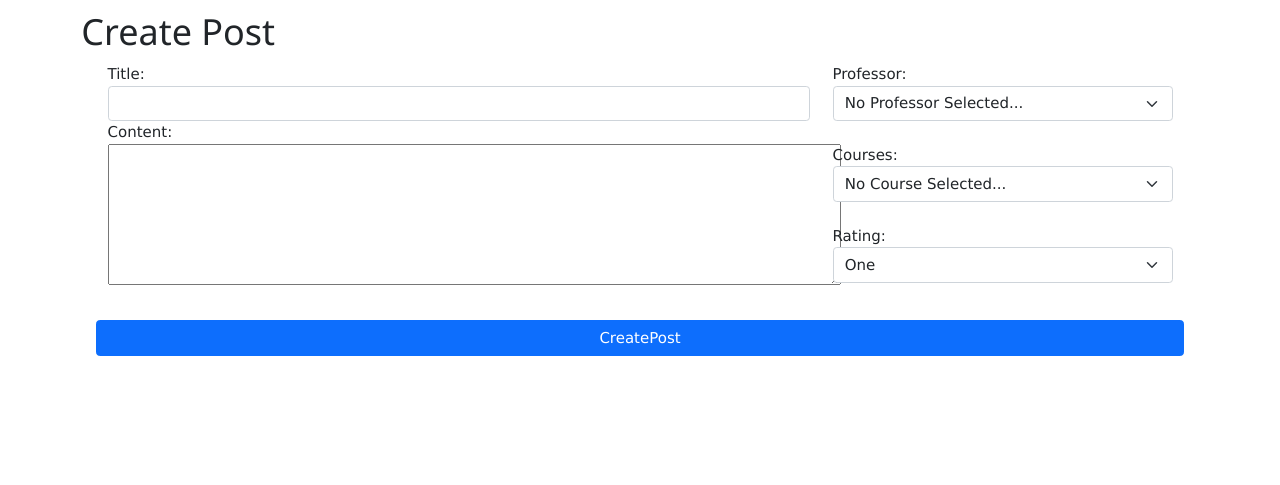
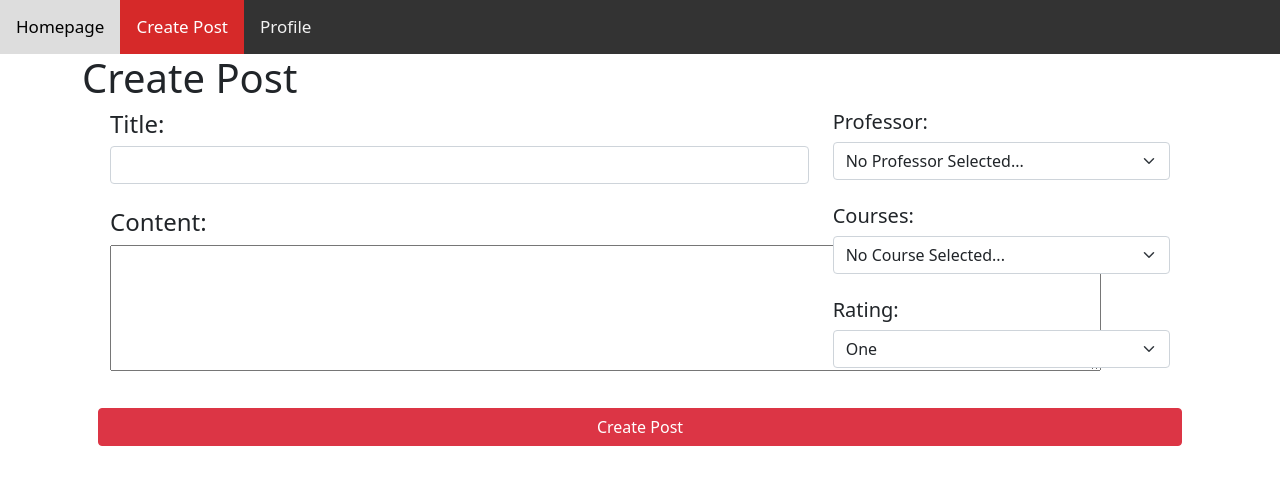
Before and after one commit to JosephBannon/databases, a PHP site: page /createPostForm.php in a window 1280 px wide. Shown: the top 485 px of the page. Run offline with PHP 8.4, Linux system fonts and the light colour scheme; the visitor is signed in with stand-in values (Sample User, id 1); data that the repository does not hold is empty.

Commit message:
added navbar and changes some styling

```diff
--- /dev/null
+++ b/base.php
@@ -0,0 +1,42 @@
+<style>
+
+
+
+
+    /* Items keep disappearing when resizing --> has to do with navbar-fixed-top but not sure how to fix, since removing results in error */
+    .topnav {
+  background-color: #333;
+  overflow: hidden;
+}
+
+/* Style the links inside the navigation bar */
+.topnav a {
+  float: left;
+  color: #f2f2f2;
+  text-align: center;
+  padding: 14px 16px;
+  text-decoration: none;
+  font-size: 17px;
+}
+
+/* Change the color of links on hover */
+.topnav a:hover {
+  background-color: #ddd;
+  color: black;
+}
+
+/* Add a color to the active/current link */
+.topnav a.active {
+  background-color: #d62929;
+  color: white;
+}
+
+  </style>
+
+<body>
+<div class="topnav">
+  <a id="homepage" href="homepage.php">Homepage</a>
+  <a id="form" href="createPostForm.php">Create Post</a>
+  <a id="profile" href="profile.php">Profile</a>
+</div>
+<body>
--- a/createPostForm.php
+++ b/createPostForm.php
@@ -3,6 +3,7 @@ require("connect-db.php");
 require("create-post-db.php");
 require("post-db.php");
 include("session.php");
+include("base.php");
 
 
 $list_of_profs = getAllProfs();
@@ -37,8 +38,6 @@ if ($_SERVER['REQUEST_METHOD'] == 'POST')
   <meta name="description" content="include some description about your page">
   <title>DB interfacing</title>
   <link href="https://cdn.jsdelivr.net/npm/bootstrap@5.1.3/dist/css/bootstrap.min.css" rel="stylesheet" integrity="sha384-1BmE4kWBq78iYhFldvKuhfTAU6auU8tT94WrHftjDbrCEXSU1oBoqyl2QvZ6jIW3" crossorigin="anonymous">
-  <link rel="stylesheet" href="https://www.w3schools.com/w3css/4/w3.css">
-  <link rel="icon" type="image/png" href="http://www.cs.virginia.edu/~up3f/cs4750/images/db-icon.png" />
 
 </head>
 
@@ -51,14 +50,15 @@ if ($_SERVER['REQUEST_METHOD'] == 'POST')
   <div class="row mb-3 mx-3">
     <div class="col-8">
 
-      Title:
+      <h4>Title:</h4>
       <input type="text" class="form-control" name="title"
       />
-      Content: <br>
-      <textarea name="content" rows="6" cols="89" wrap="soft"> </textarea>
+      <br>
+      <h4>Content:</h4>
+      <textarea name="content" rows="5" cols="105" wrap="soft"> </textarea>
     </div>
     <div class="col-4">
-      Professor:
+      <h5>Professor: </h5>
         <select class="form-select" name="prof">
           <option value="-1">No Professor Selected...</option>
           <?php foreach($list_of_profs as $prof): ?>
@@ -66,7 +66,7 @@ if ($_SERVER['REQUEST_METHOD'] == 'POST')
           <?php endforeach; ?>
         </select>
         <br>
-      Courses:
+      <h5>Courses: </h5>
         <select class="form-select" name="course">
           <option value="-1">No Course Selected...</option>
           <?php foreach($list_of_courses as $course): ?>
@@ -74,7 +74,7 @@ if ($_SERVER['REQUEST_METHOD'] == 'POST')
           <?php endforeach; ?>
         </select>
         <br>
-      Rating:
+      <h5>Rating:</h5>
         <select class="form-select" name="rating" aria-label="One">
           <option value=1>One</option>
           <option value=2>Two</option>
@@ -87,7 +87,7 @@ if ($_SERVER['REQUEST_METHOD'] == 'POST')
 
   </div>
   <div class="row mb-3 mx-3">
-    <input type="submit" value="CreatePost" name="btnAction" class="btn btn-primary"
+    <input type="submit" value="Create Post" name="btnAction" class="btn btn-danger"
           title="Create Post" />
   </div>
 
@@ -98,5 +98,7 @@ if ($_SERVER['REQUEST_METHOD'] == 'POST')
 <br>
 
 <script src="https://cdn.jsdelivr.net/npm/bootstrap@5.1.3/dist/js/bootstrap.bundle.min.js" integrity="sha384-ka7Sk0Gln4gmtz2MlQnikT1wXgYsOg+OMhuP+IlRH9sENBO0LRn5q+8nbTov4+1p" crossorigin="anonymous"></script>
+<script> document.getElementById("form").classList.add('active'); </script>
+
 </body>
 </html>
```
Also changed, not shown: homepage.php (+11 -7 lines), profile.php (+7 -5 lines).
